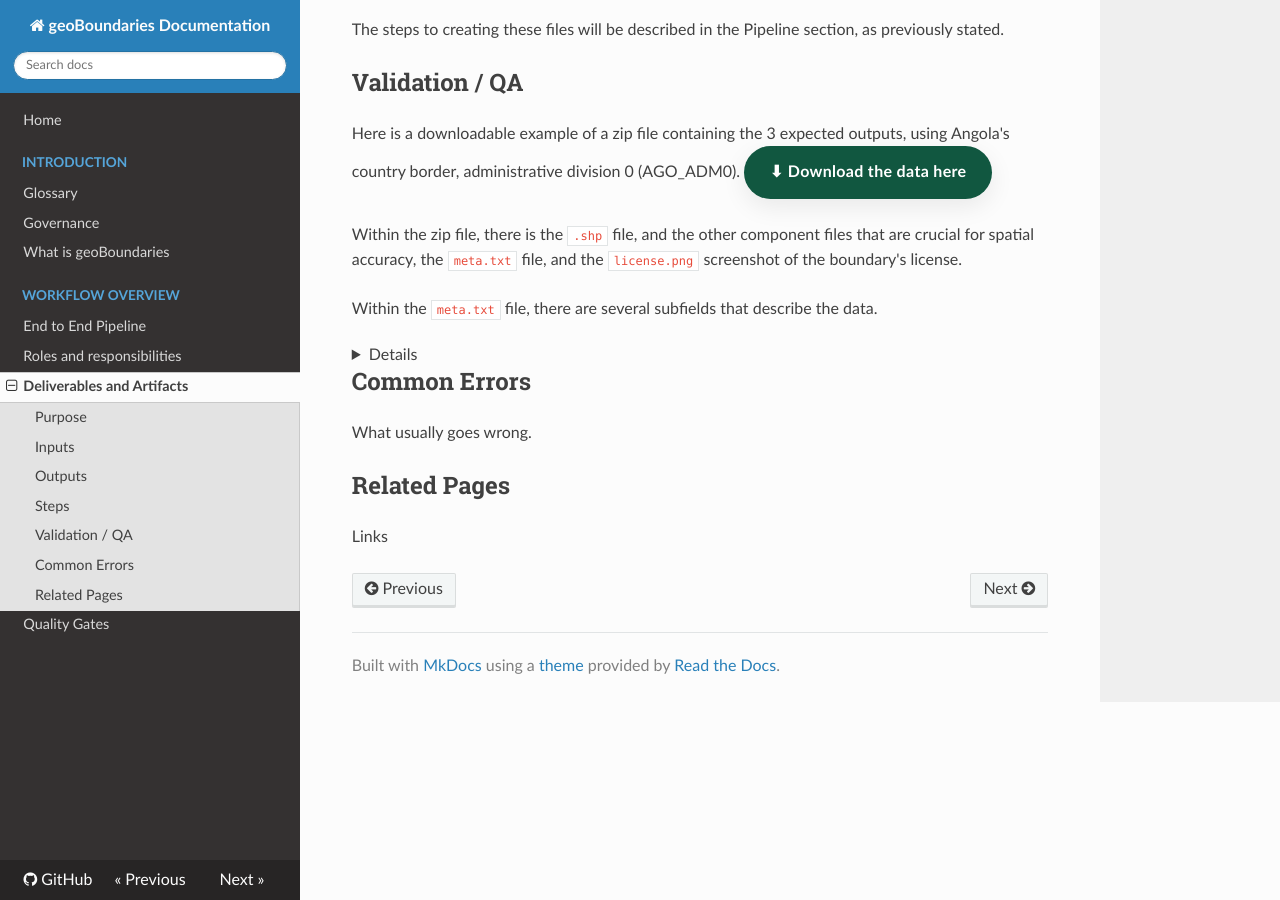
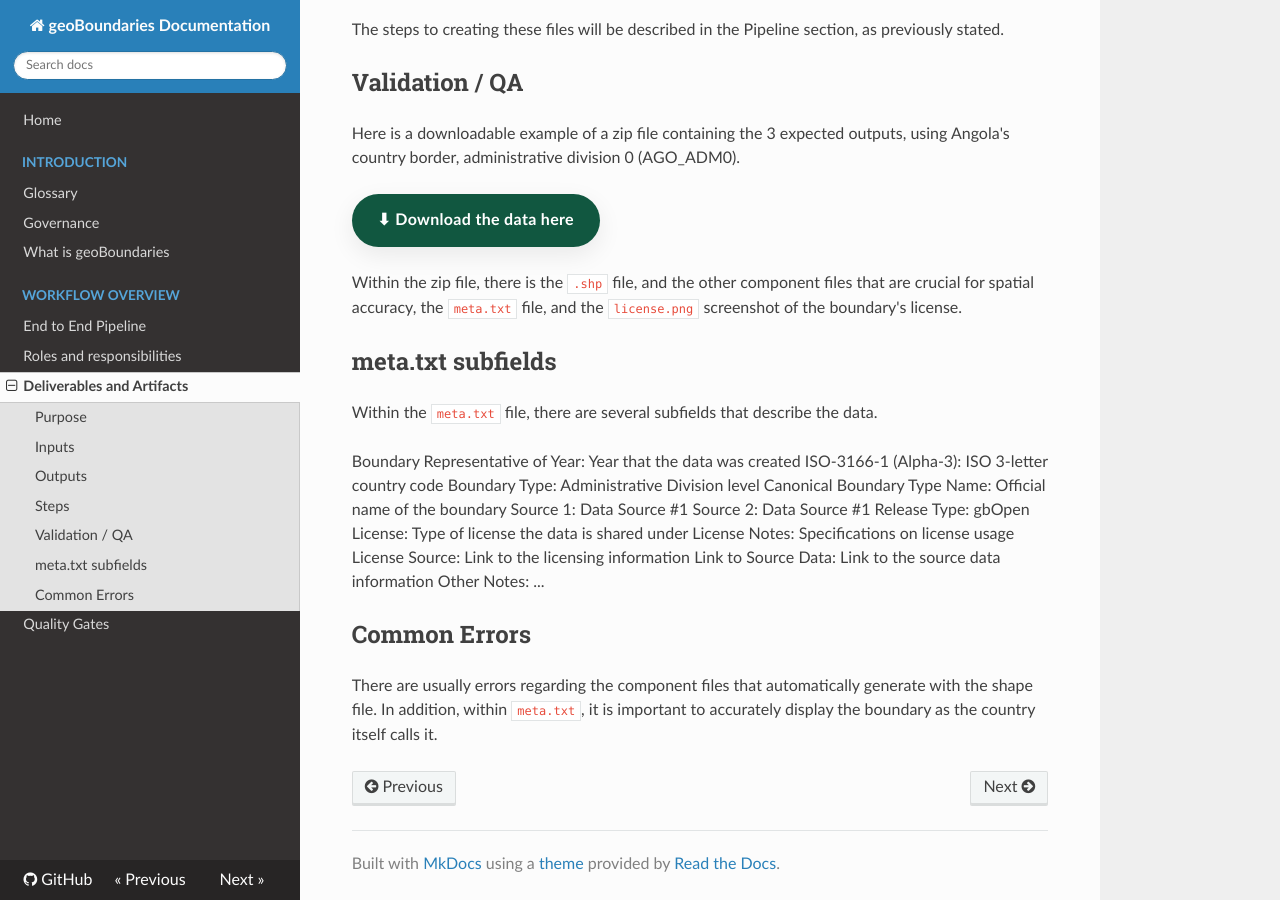
Before and after one commit to wmgeolab/gbDocs, an MkDocs documentation site: the page built from docs/docs/10-workflow-overview/deliverables-and-artifacts.md, in a window 1280 px wide and 900 px high, scrolled down 778 px. Built offline with MkDocs 1.6.1, drawn with Linux system fonts in a browser that asks for light colours; nearby versions of some CDN libraries.

Commit message:
Update deliverables-and-artifacts.md

```diff
--- a/docs/docs/10-workflow-overview/deliverables-and-artifacts.md
+++ b/docs/docs/10-workflow-overview/deliverables-and-artifacts.md
@@ -20,6 +20,7 @@ The steps to creating these files will be described in the Pipeline section, as
 
 ## Validation / QA
 Here is a downloadable example of a zip file containing the 3 expected outputs, using Angola's country border, administrative division 0 (AGO_ADM0).
+
 <a href="https://github.com/wmgeolab/geoBoundaries/raw/refs/heads/main/sourceData/gbOpen/AGO_ADM0.zip?download="
    target="_blank"
    rel="noopener"
@@ -31,24 +32,22 @@ Here is a downloadable example of a zip file containing the 3 expected outputs,
 
 Within the zip file, there is the `.shp` file, and the other component files that are crucial for spatial accuracy, the `meta.txt` file, and the `license.png` screenshot of the boundary's license.
 
+## meta.txt subfields
+
 Within the `meta.txt` file, there are several subfields that describe the data.
-<details>
-Boundary Representative of Year: 2021
-ISO-3166-1 (Alpha-3): AGO
-Boundary Type: ADM0
-Canonical Boundary Type Name: República de Angola
-Source 1: Open Street Map
-Source 2:
+
+Boundary Representative of Year: Year that the data was created
+ISO-3166-1 (Alpha-3): ISO 3-letter country code
+Boundary Type: Administrative Division level
+Canonical Boundary Type Name: Official name of the boundary
+Source 1: Data Source #1
+Source 2: Data Source #1
 Release Type: gbOpen
-License: Creative Commons Attribution-ShareAlike 2.0
-License Notes:
-License Source: https://osm-boundaries.com/Documentation
-Link to Source Data: https://osm-boundaries.com/
-Other Notes:
-</details>
+License: Type of license the data is shared under
+License Notes: Specifications on license usage
+License Source: Link to the licensing information
+Link to Source Data: Link to the source data information
+Other Notes: ...
 
 ## Common Errors
-What usually goes wrong.
-
-## Related Pages
-Links
+There are usually errors regarding the component files that automatically generate with the shape file. In addition, within `meta.txt`, it is important to accurately display the boundary as the country itself calls it.
```
